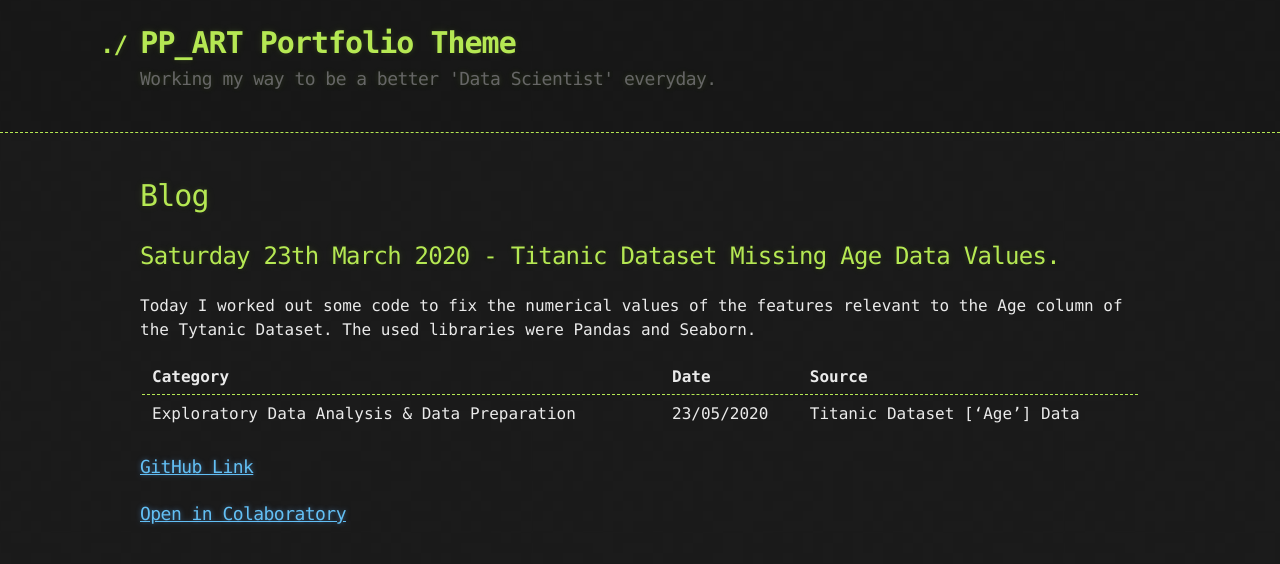
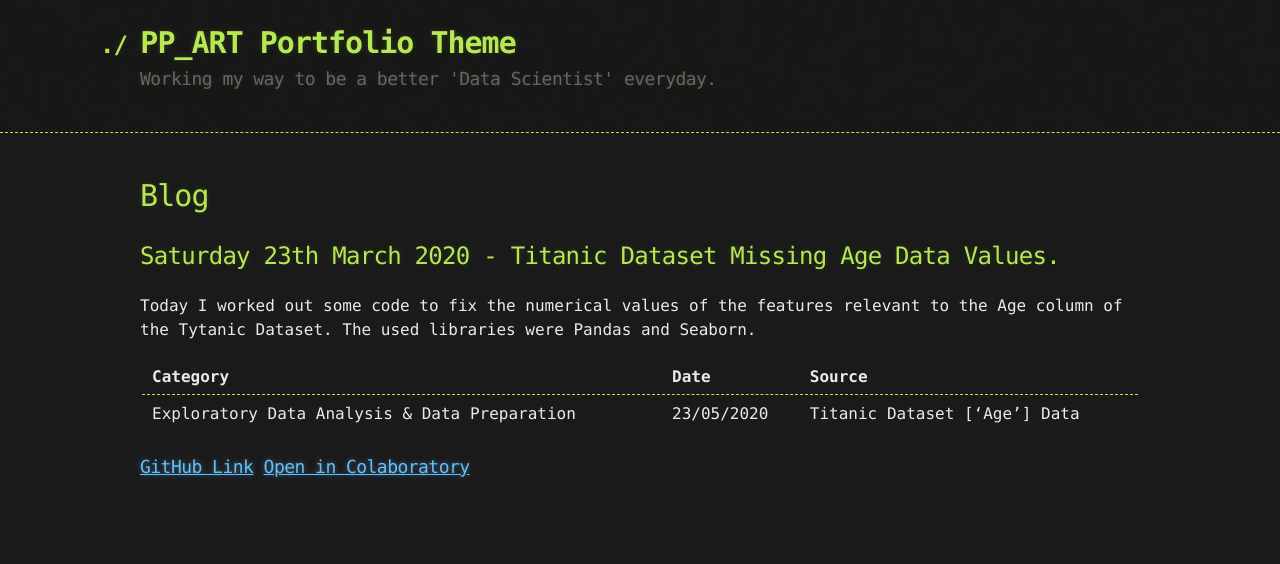
Before and after one commit to PaulB86UK/PP_ART, a Jekyll site: the page built from docs/Blog.md, in a window 1280 px wide. Shown: the top 564 px of the page. Built offline with Jekyll 4.4.1, drawn with Linux system fonts in a browser that asks for light colours; our own code applies the rules of GitHub Pages for plain Markdown files.

```diff
--- a/docs/Blog.md
+++ b/docs/Blog.md
@@ -11,5 +11,4 @@ Today I worked out some code to fix the numerical values of the features relevan
 |:---------------------------------------------|:----------|:-----------------------------|
 | Exploratory Data Analysis & Data Preparation |23/05/2020 | Titanic Dataset ['Age'] Data |
 
-### [GitHub Link](https://github.com/PaulB86UK/EDA_PP/blob/master/2020/May-June/EDA_Reorder.ipynb)
-### [Open in Colaboratory](https://colab.research.google.com/drive/1VPLQVgzZ0R5MsGDPvb6DODxsJIpwa9sE?usp=sharing)
+### [GitHub Link](https://github.com/PaulB86UK/EDA_PP/blob/master/2020/May-June/EDA_Reorder.ipynb)                 [Open in Colaboratory](https://colab.research.google.com/drive/1VPLQVgzZ0R5MsGDPvb6DODxsJIpwa9sE?usp=sharing)
```
